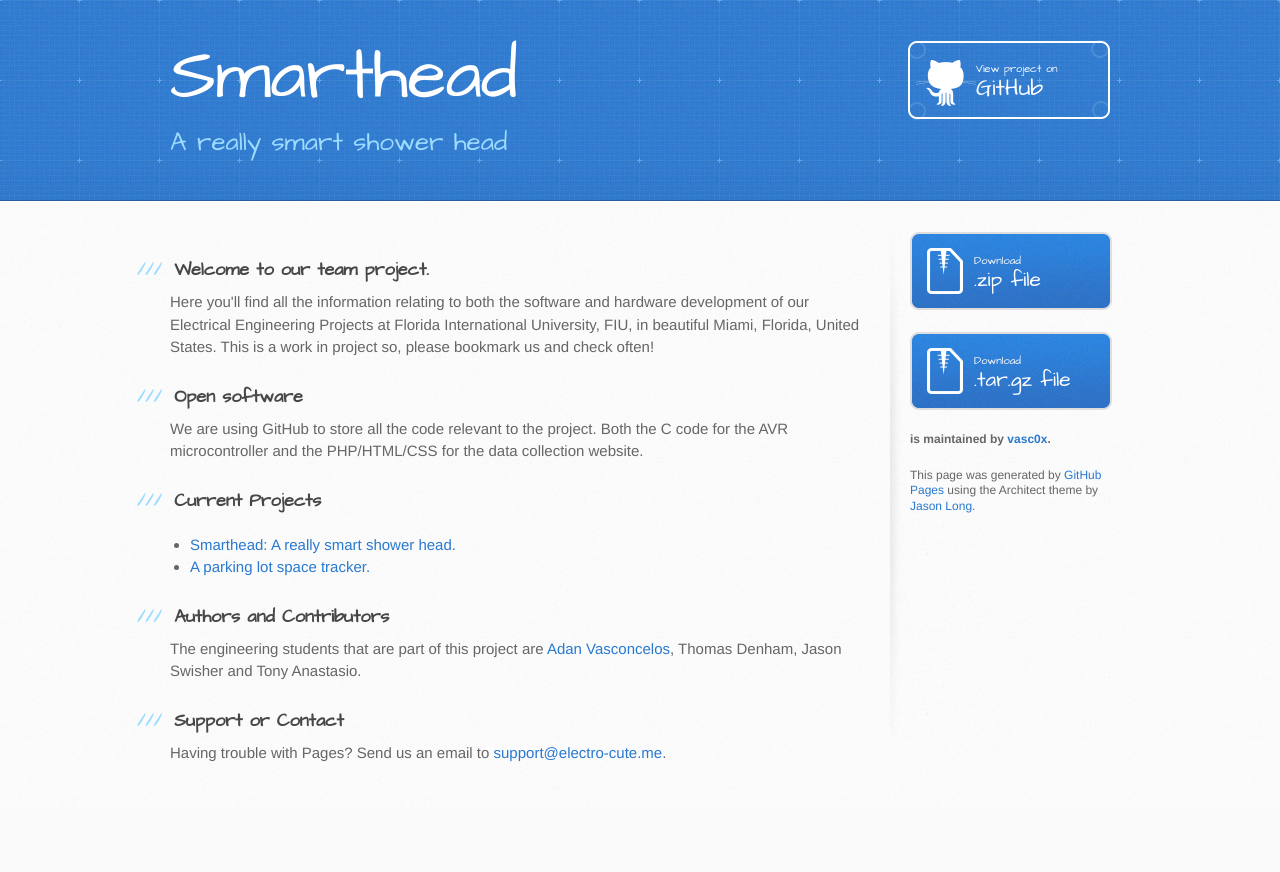
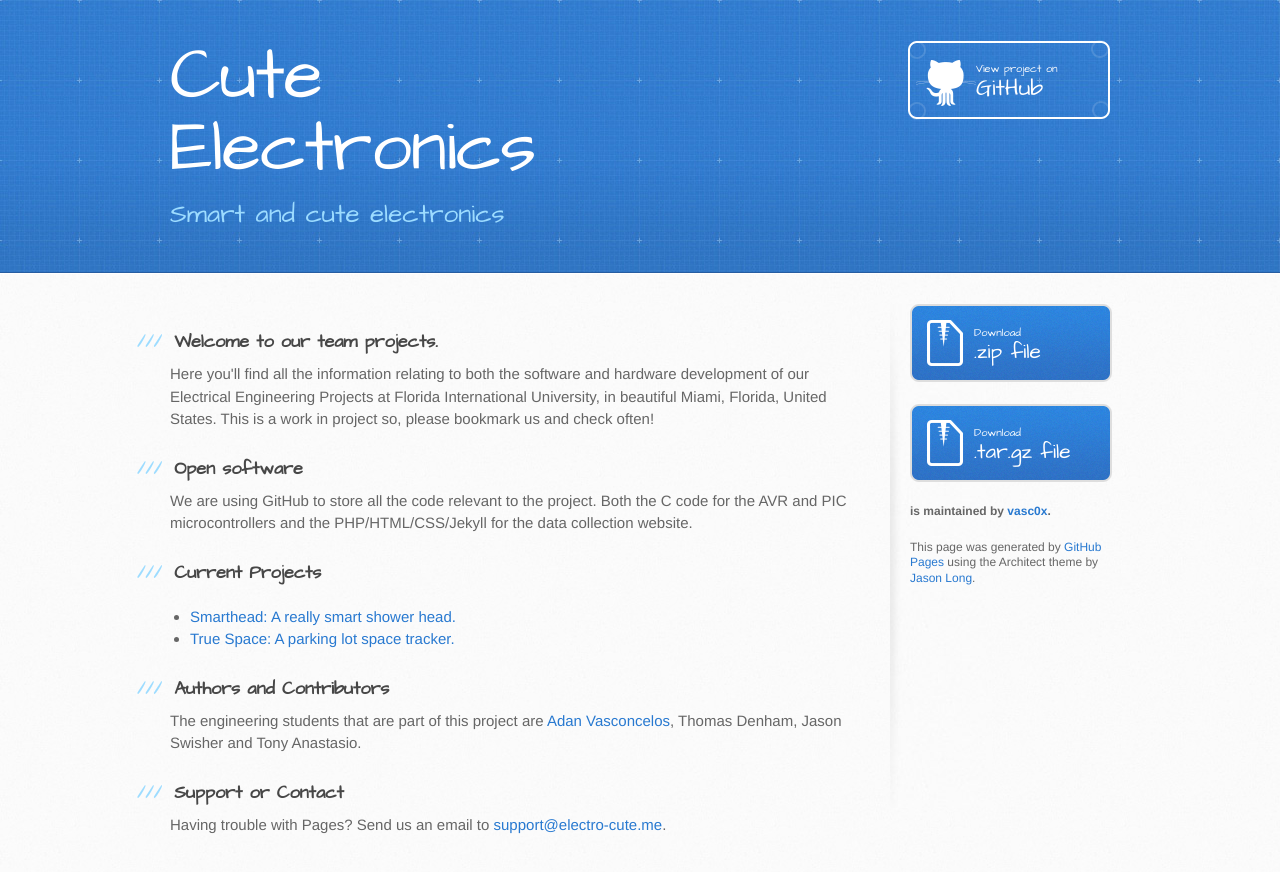
Before and after one commit to vasc0x/smarthead, a plain HTML site: page index.html in a window 1280 px wide. Before the commit the page ends 807 px from the top, so only its background shows below. Drawn offline with Linux system fonts and the light colour scheme.

Commit message:
Update project pages

```diff
--- a/index.html
+++ b/index.html
@@ -13,14 +13,14 @@
     <script src="//html5shiv.googlecode.com/svn/trunk/html5.js"></script>
     <![endif]-->
 
-    <title>Smarthead by vasc0x</title>
+    <title>Cute Electronics by vasc0x</title>
   </head>
 
   <body>
     <header>
       <div class="inner">
-        <h1>Smarthead</h1>
-        <h2>A really smart shower head</h2>
+        <h1>Cute Electronics</h1>
+        <h2>Smart and cute electronics</h2>
         <a href="https://github.com/vasc0x/smarthead" class="button"><small>View project on</small> GitHub</a>
       </div>
     </header>
@@ -29,15 +29,15 @@
       <div class="inner clearfix">
         <section id="main-content">
           <h3>
-<a id="welcome-to-our-team-project" class="anchor" href="#welcome-to-our-team-project" aria-hidden="true"><span class="octicon octicon-link"></span></a>Welcome to our team project.</h3>
+<a id="welcome-to-our-team-project" class="anchor" href="#welcome-to-our-team-project" aria-hidden="true"><span class="octicon octicon-link"></span></a>Welcome to our team projects.</h3>
 
-<p>Here you'll find all the information relating to both the software and hardware development of our Electrical Engineering Projects at Florida International University, FIU, in beautiful Miami, Florida, United States.
-This is a work in project so, please bookmark us and check often!</p>
+<p>Here you'll find all the information relating to both the software and hardware development of our Electrical Engineering Projects at Florida International University,
+	in beautiful Miami, Florida, United States. This is a work in project so, please bookmark us and check often!</p>
 
 <h3>
 <a id="open-software" class="anchor" href="#open-software" aria-hidden="true"><span class="octicon octicon-link"></span></a>Open software</h3>
 
-<p>We are using GitHub to store all the code relevant to the project. Both the C code for the AVR microcontroller and the PHP/HTML/CSS for the data collection website.</p>
+<p>We are using GitHub to store all the code relevant to the project. Both the C code for the AVR and PIC microcontrollers and the PHP/HTML/CSS/Jekyll for the data collection website.</p>
 
 <h3>
 <a id="projects" class="anchor" href="#projects" aria-hidden="true"><span class="octicon octicon-link"></span></a>Current Projects</h3>
@@ -48,7 +48,7 @@ This is a work in project so, please bookmark us and check often!</p>
 			<a href="smarthead.html">Smarthead: A really smart shower head.</a>
 		</li>
 		<li>
-			<a href="car_counter.html">A parking lot space tracker.</a>
+			<a href="car_counter.html">True Space: A parking lot space tracker.</a>
 		</li>
 	</ul>
 </p>
```
Also changed, not shown: smarthead.html (+3 -4 lines).
